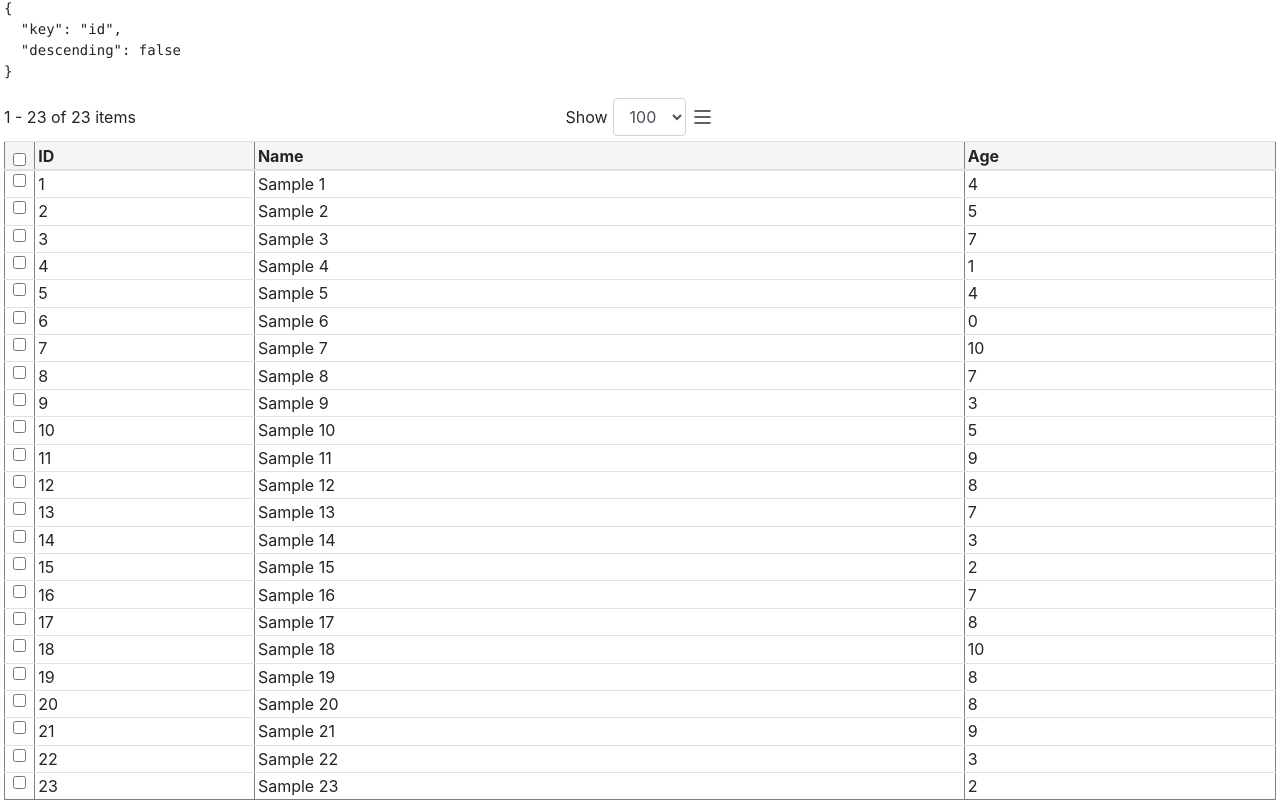
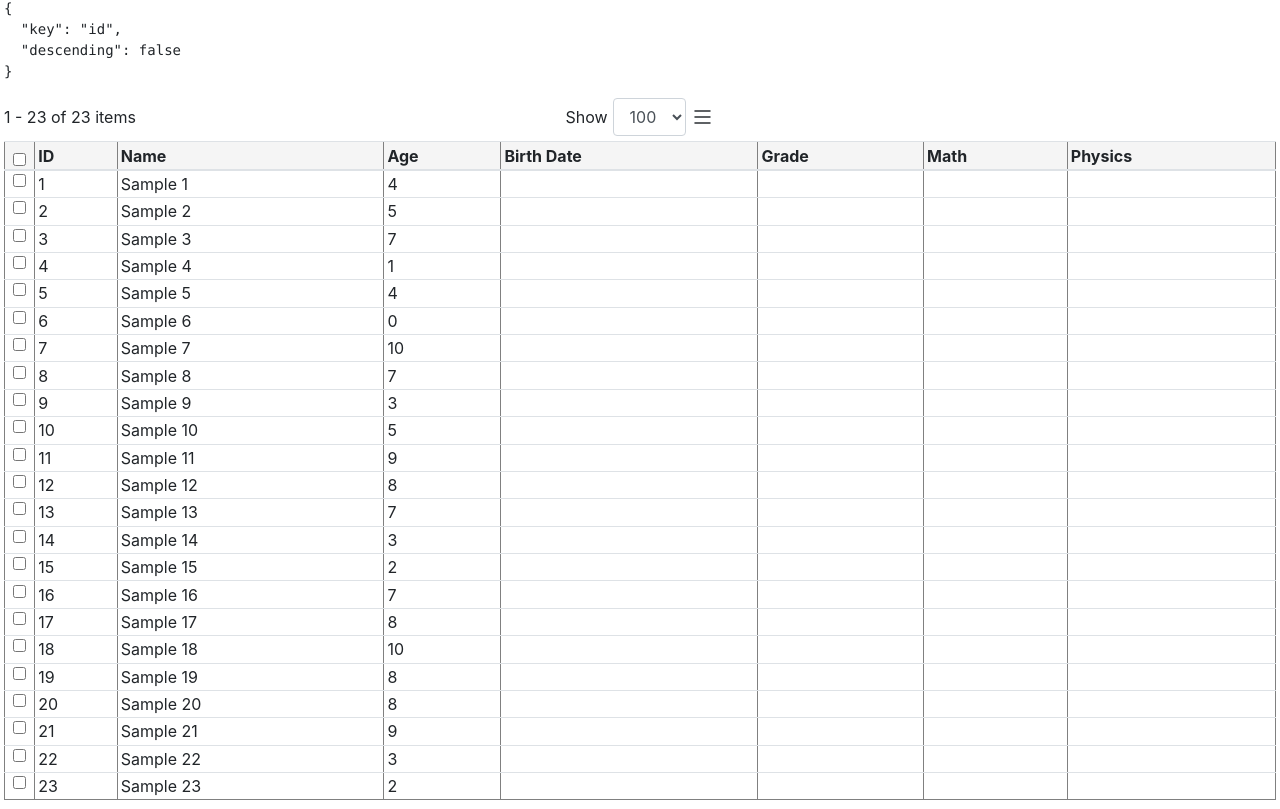
Before and after one commit to huymach91/hm-ngx-simple-table, an Angular app: page / in a window 1280 px wide. Shown: the part 1331-2140 px from the top of the page. Built offline with nearby package versions, Linux system fonts and the light colour scheme.

Commit message:
2 files modified

```diff
--- a/src/app/app.component.html
+++ b/src/app/app.component.html
@@ -35,7 +35,7 @@
     <pre>{{ sort | json }}</pre>
   </div>
   <ngx-fixed-column-table
-    [config]="simpleTableConfig"
+    [config]="fixedColumnTableConfig"
     [data]="data"
     [icons]="icons"
     [totalRecord]="pagination.totalRecord"
--- a/src/app/app.component.ts
+++ b/src/app/app.component.ts
@@ -53,6 +53,41 @@ export class AppComponent implements OnInit {
     descending: false,
   };
 
+  public fixedColumnTableConfig: INgxSimpleTableConfig = {
+    tableClass: 'fixed-column-table table table-hovered',
+    virtualScroll: false,
+    columns: [
+      {
+        prop: 'id',
+        title: 'ID',
+      },
+      {
+        prop: 'name',
+        title: 'Name',
+      },
+      {
+        prop: 'age',
+        title: 'Age',
+      },
+      {
+        prop: 'birthDate',
+        title: 'Birth Date',
+      },
+      {
+        prop: 'grade',
+        title: 'Grade',
+      },
+      {
+        prop: 'math',
+        title: 'Math',
+      },
+      {
+        prop: 'physics',
+        title: 'Physics',
+      },
+    ],
+  };
+
   constructor(private appService: AppService) {}
 
   ngOnInit() {
```
